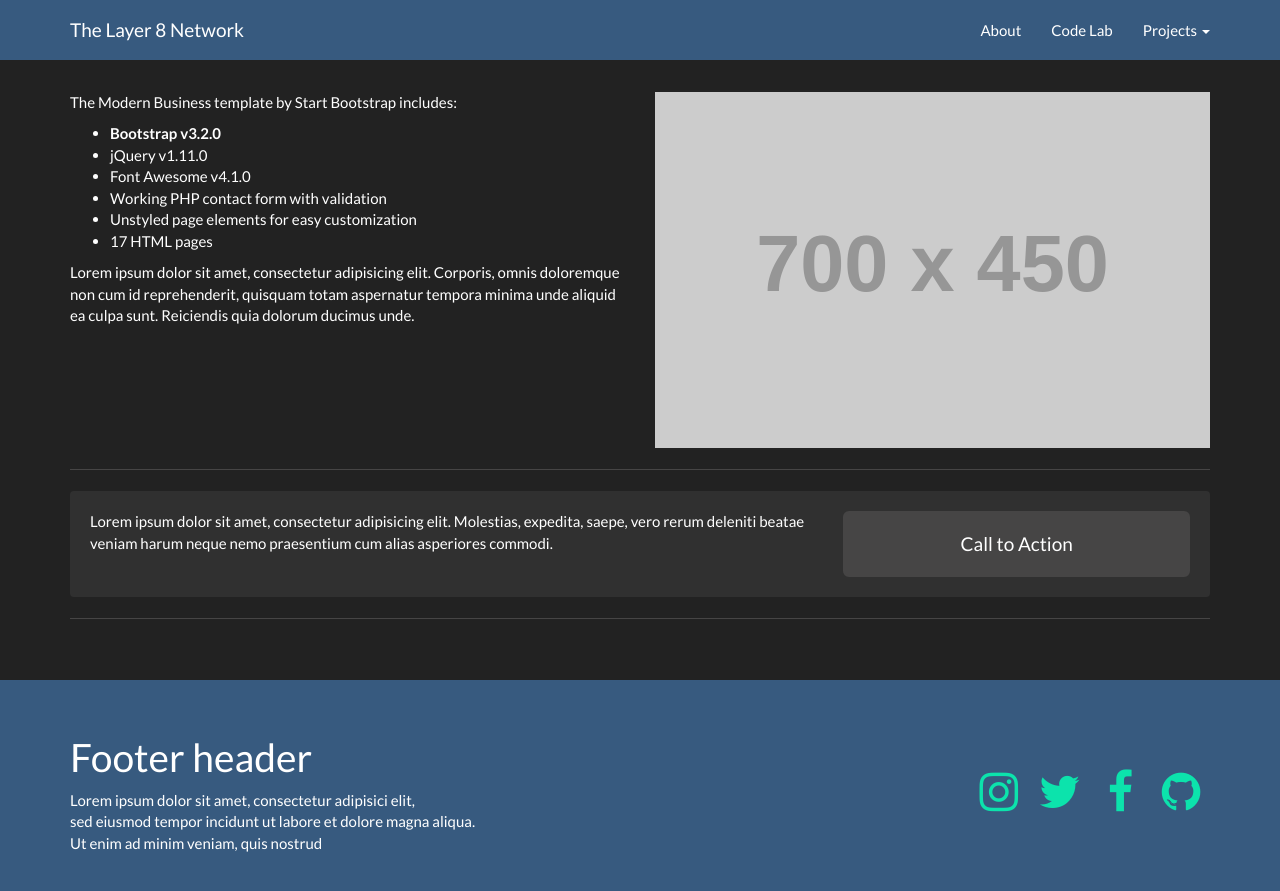
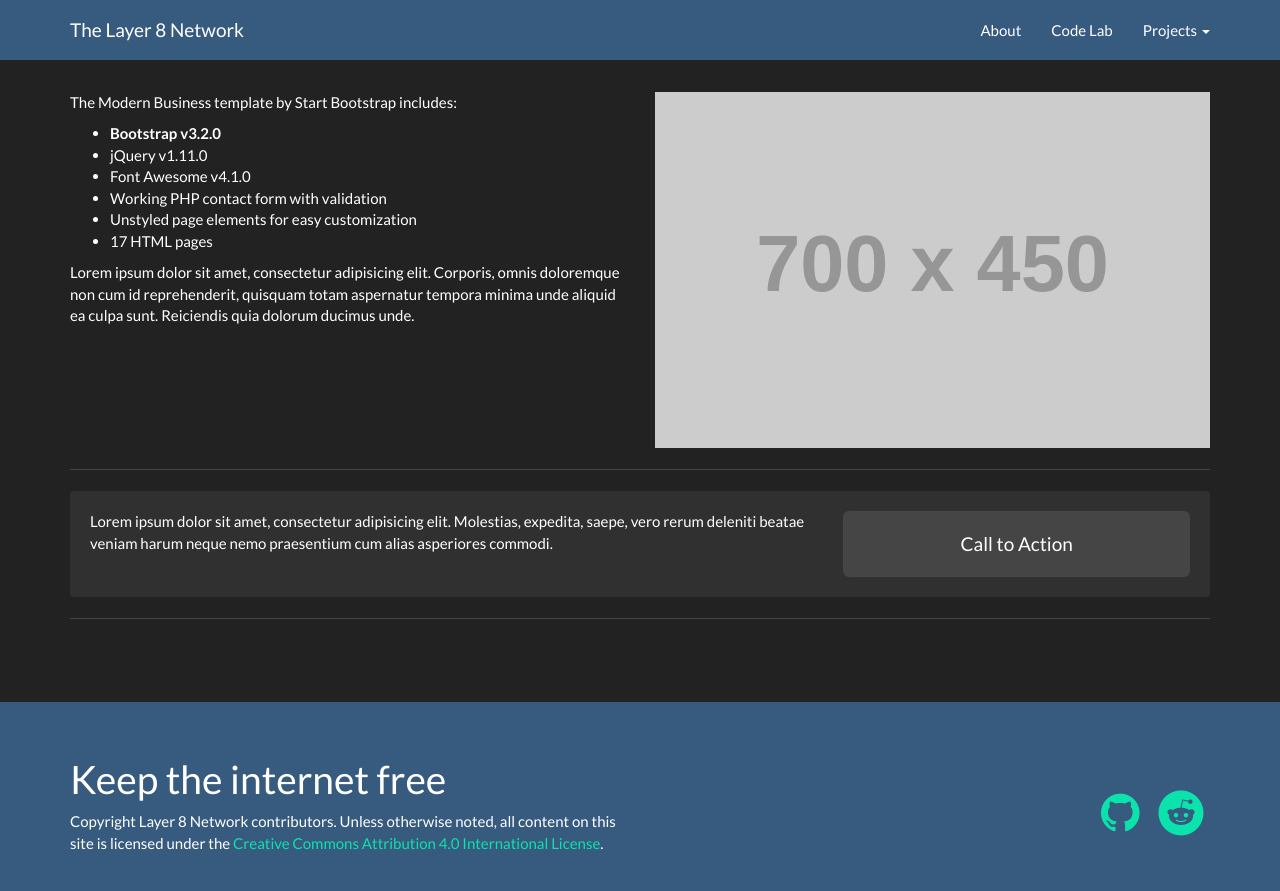
Before and after one commit to layer8x/layer8-site, a Jekyll site: the page built from index.html, in a window 1280 px wide and 900 px high, scrolled down 1384 px. Shown: the top 891 px of the window. Built offline with Jekyll 4.4.1, drawn with Linux system fonts in a browser that asks for light colours; nearby versions of some CDN libraries.

Commit message:
Copyright and SocMed

```diff
--- a/_includes/footer-social-media-icons.html
+++ b/_includes/footer-social-media-icons.html
@@ -1,4 +1,2 @@
-<a href="#"><i class="fa fa-3x fa-fw fa-instagram text-inverse"></i></a>
-<a href="#"><i class="fa fa-3x fa-fw fa-twitter text-inverse"></i></a>
-<a href="#"><i class="fa fa-3x fa-fw fa-facebook text-inverse"></i></a>
-<a href="#"><i class="fa fa-3x fa-fw fa-github text-inverse"></i></a>
+<a href="https://github.com/layer8x/"><i class="fa fa-3x fa-fw fa-github text-inverse"></i></a>
+<a href="https://www.reddit.com/r/layer8"><i class="fa fa-3x fa-fw fa-reddit text-inverse"></i></a>
--- a/_includes/footer.html
+++ b/_includes/footer.html
@@ -2,10 +2,13 @@
   <div class="container">
     <div class="row">
       <div class="col-sm-6">
-        <h1>Footer header</h1>
-        <p>Lorem ipsum dolor sit amet, consectetur adipisici elit,
-          <br>sed eiusmod tempor incidunt ut labore et dolore magna aliqua.
-          <br>Ut enim ad minim veniam, quis nostrud</p>
+        <h1>
+          Keep the internet free
+        </h1>
+        <p>
+          Copyright Layer 8 Network contributors.
+          Unless otherwise noted, all content on this site is licensed under the <a href="http://creativecommons.org/licenses/by/4.0/">Creative Commons Attribution 4.0 International License</a>.
+        </p>
       </div>
       <div class="col-sm-6">
         <p class="text-info text-right">
```
